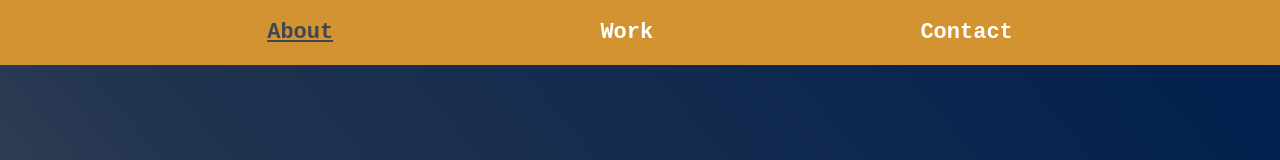
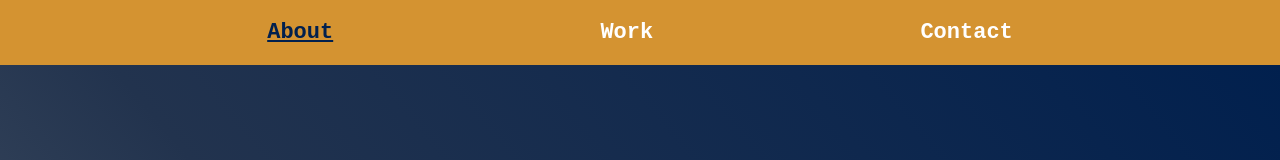
Before and after one commit to zhanshu21/profile, a React (Create React App) app: page / in a window 1280 px wide. In both pictures the pointer is over the link "About". Shown: the top 160 px of the page. Built offline with nearby package versions, Linux system fonts and the light colour scheme.

Commit message:
add build  deploy

```diff
--- a/src/App.css
+++ b/src/App.css
@@ -52,7 +52,7 @@ nav ul{
 }
 
 .nav-text:hover {
-  color: var(--background-color4);
+  color: var(--background-color1);
   text-decoration: underline;
 }
 
@@ -197,6 +197,7 @@ h1 {
 
 .contact-details {
   margin-top: 1rem;
+  color: rgb(239, 215, 183);
 }
 
 .contact-details:hover {
```
Also changed, not shown: package.json (+7 -1 lines), 1 other file (tests, documents, lock files or other folders).
